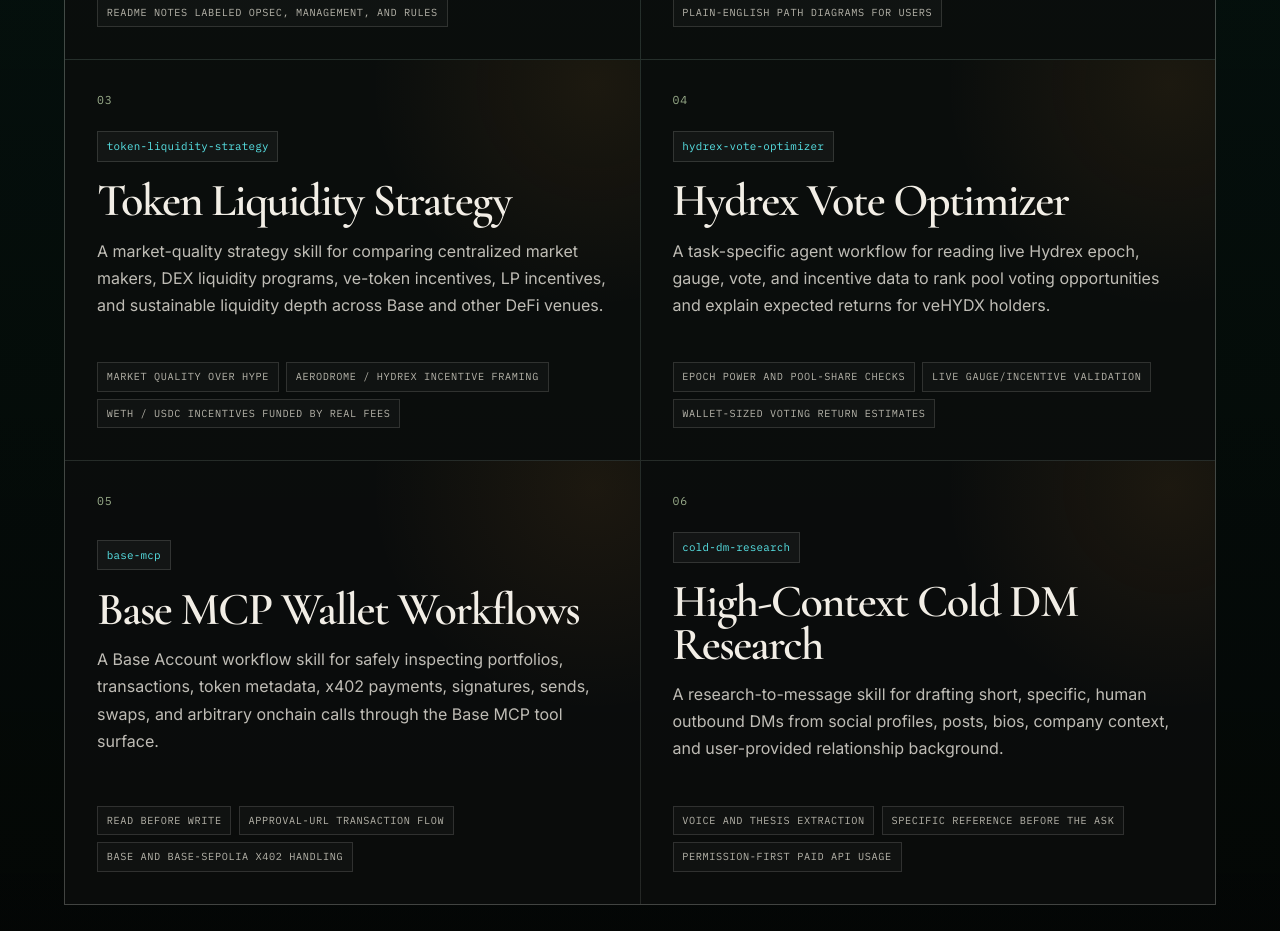
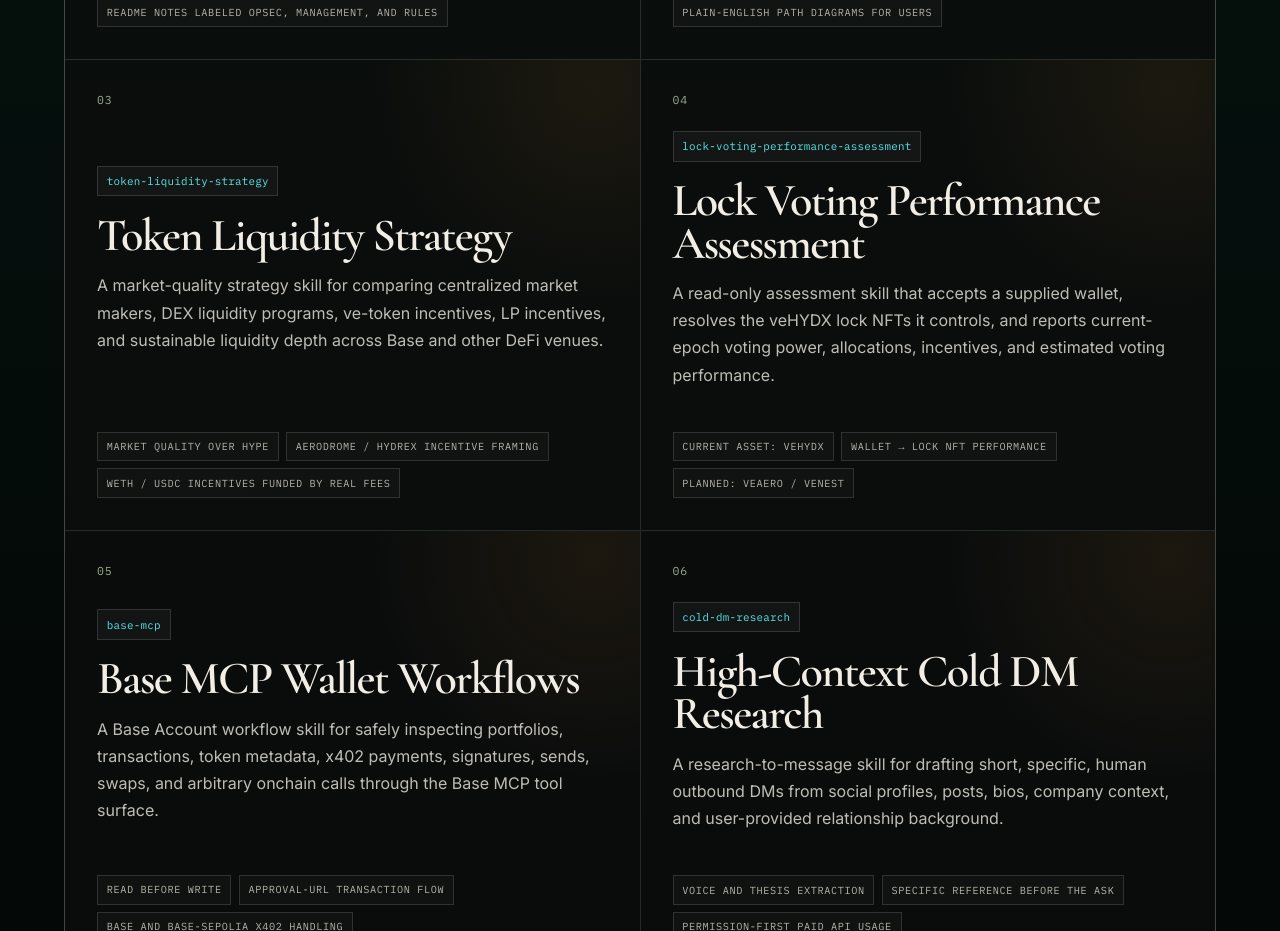
Before and after one commit to Syrexle/tariq-website, a React (Vite) app: page / in a window 1280 px wide. Shown: the part 7040-7971 px from the top of the page. Built offline with nearby package versions, Linux system fonts and the light colour scheme.

Commit message:
Replace Hydrex skill tile

```diff
--- a/src/main.tsx
+++ b/src/main.tsx
@@ -193,10 +193,10 @@ const aiSkills = [
     examples: ['Market quality over hype', 'Aerodrome / Hydrex incentive framing', 'WETH / USDC incentives funded by real fees'],
   },
   {
-    name: 'Hydrex Vote Optimizer',
-    file: 'hydrex-vote-optimizer',
-    summary: 'A task-specific agent workflow for reading live Hydrex epoch, gauge, vote, and incentive data to rank pool voting opportunities and explain expected returns for veHYDX holders.',
-    examples: ['Epoch power and pool-share checks', 'Live gauge/incentive validation', 'Wallet-sized voting return estimates'],
+    name: 'Lock Voting Performance Assessment',
+    file: 'lock-voting-performance-assessment',
+    summary: 'A read-only assessment skill that accepts a supplied wallet, resolves the veHYDX lock NFTs it controls, and reports current-epoch voting power, allocations, incentives, and estimated voting performance.',
+    examples: ['CURRENT ASSET: veHYDX', 'Wallet → lock NFT performance', 'PLANNED: veAERO / veNEST'],
   },
   {
     name: 'Base MCP Wallet Workflows',
```
Also changed, not shown: 1 other file (tests, documents, lock files or other folders).
